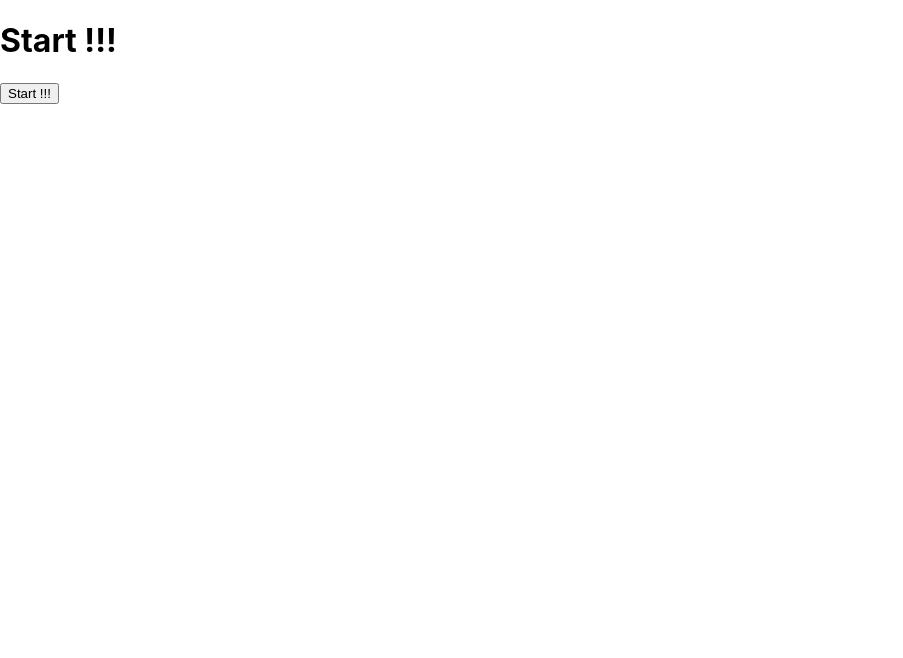
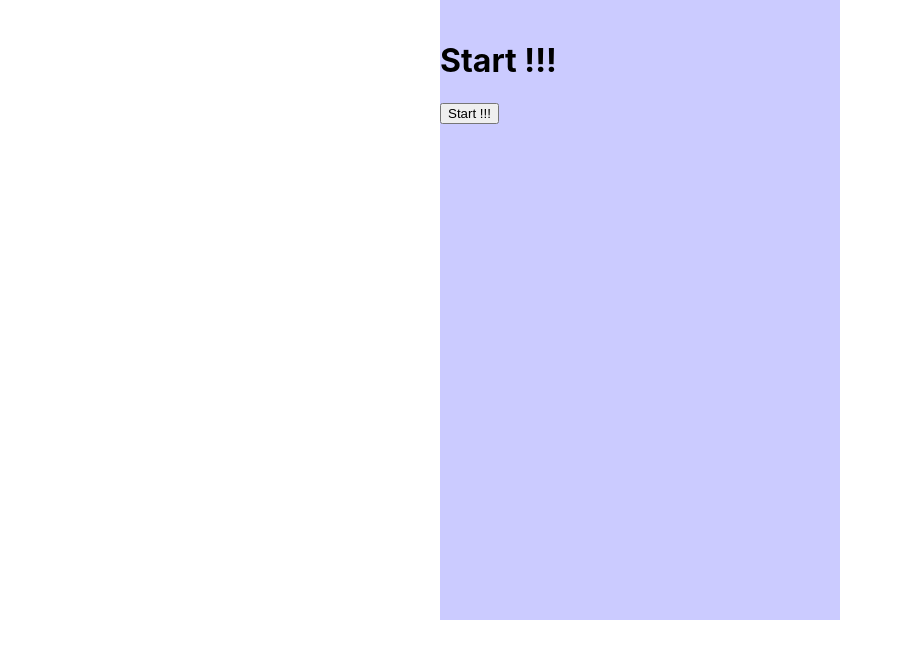
Before and after one commit to gee2450/mbti_test_react, a React (Create React App) app: page / in a window 1280 px wide. Shown: the top 658 px of the page, without its empty margins (0-903 px from the left). Built offline with nearby package versions, Linux system fonts and the light colour scheme.

Commit message:
Add article and change background color .

```diff
--- a/package.json
+++ b/package.json
@@ -6,10 +6,13 @@
     "@testing-library/jest-dom": "^5.16.5",
     "@testing-library/react": "^13.4.0",
     "@testing-library/user-event": "^13.5.0",
+    "bootstrap": "^5.2.3",
     "react": "^18.2.0",
+    "react-bootstrap": "^2.7.4",
     "react-dom": "^18.2.0",
     "react-router-dom": "^6.11.1",
     "react-scripts": "5.0.1",
+    "styled-components": "^6.0.0-rc.1",
     "web-vitals": "^2.1.4"
   },
   "scripts": {
--- a/public/index.html
+++ b/public/index.html
@@ -28,7 +28,9 @@
   </head>
   <body>
     <noscript>You need to enable JavaScript to run this app.</noscript>
-    <div id="root"></div>
+    <div id="layout">
+      <div id="root"></div>
+    </div>
     <!--
       This HTML file is a template.
       If you open it directly in the browser, you will see an empty page.
--- a/src/index.css
+++ b/src/index.css
@@ -11,3 +11,13 @@ code {
   font-family: source-code-pro, Menlo, Monaco, Consolas, 'Courier New',
     monospace;
 }
+
+#layout {
+  display: flex;
+  max-width: 400px;
+  height: 600px;
+  flex-direction: column;
+  margin: 0 auto;
+  padding-top: 20px;
+  background-color: rgb(203, 203, 255);
+}
```
Also changed, not shown: src/component/Article.jsx (added, +15 -0 lines), 1 other file (tests, documents, lock files or other folders).
